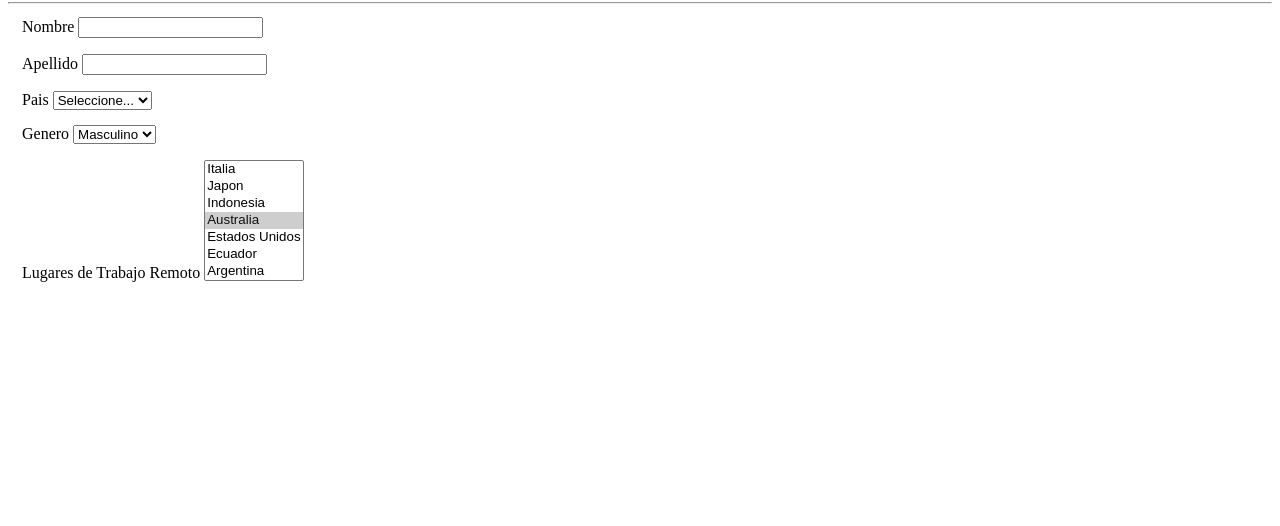
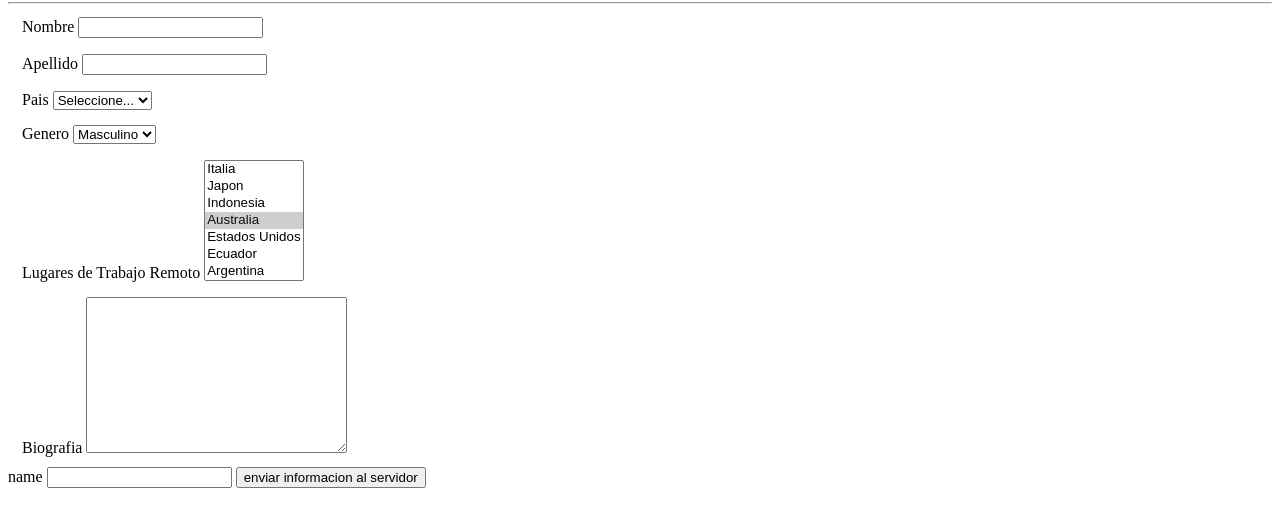
Before and after one commit to johannamahecha2023/Frontend-Basico, a plain HTML site: page formularios.html in a window 1280 px wide. Shown: the part 78-604 px from the top of the page. Drawn offline with Linux system fonts and the light colour scheme.

Commit message:
explicacion del atributo name, que es el que nombre:valor al servidor y al realizar el accion en el boton del formulario se ve reflejado como lo envia por la url y esto se llama el querystring

```diff
--- a/formularios.html
+++ b/formularios.html
@@ -57,6 +57,17 @@
           <option value="AR">Argentina</option>
         </select>
       </fieldset>
+      <!-- componente que me permite agregar un area de texto mas amplio -->
+      <fieldset>
+        <label for="">Biografia</label>
+        <!-- el servidor pregunta por el name que escribio el usuario y el id es lo que le va a servir el javascript al lado cliente para poder tener acceso a la informacion -->
+        <textarea name="bio" id="bio" cols="30" rows="10"> </textarea>
+      </fieldset>
+
+      <!-- ejemplo name -->
+      <label for="name">name</label>
+      <input type="text" name="name" id="name" />
+      <button>enviar informacion al servidor</button>
     </form>
   </body>
 </html>
```
